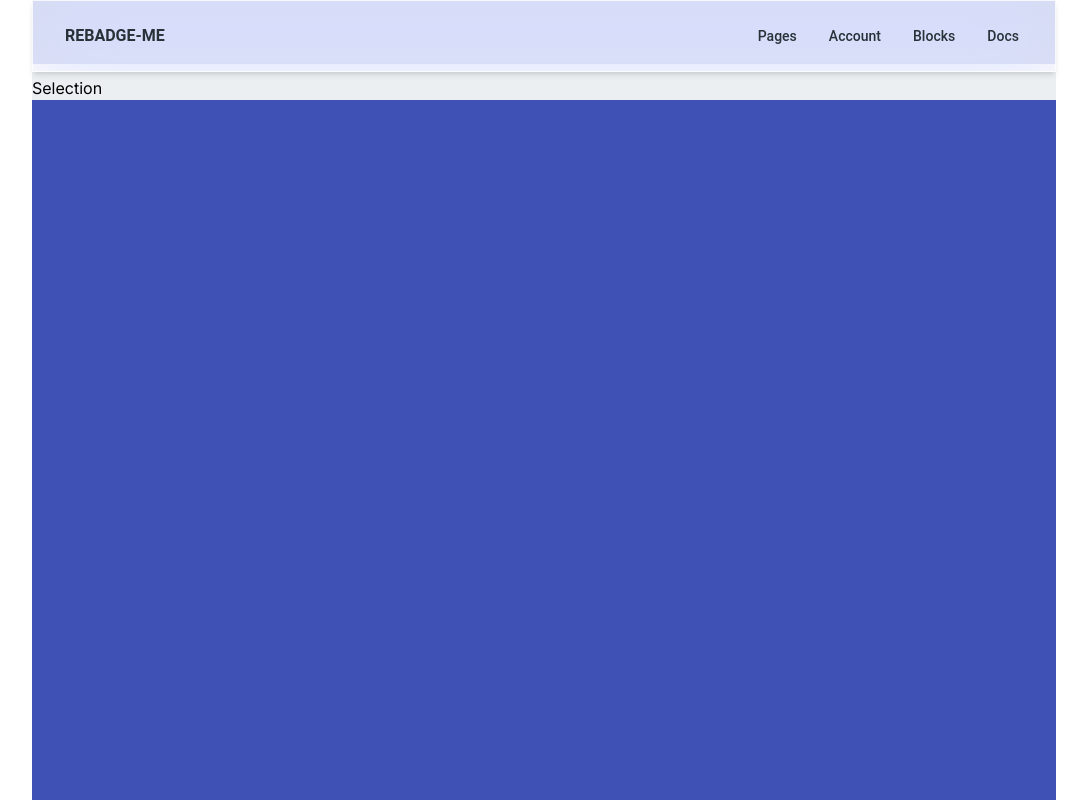
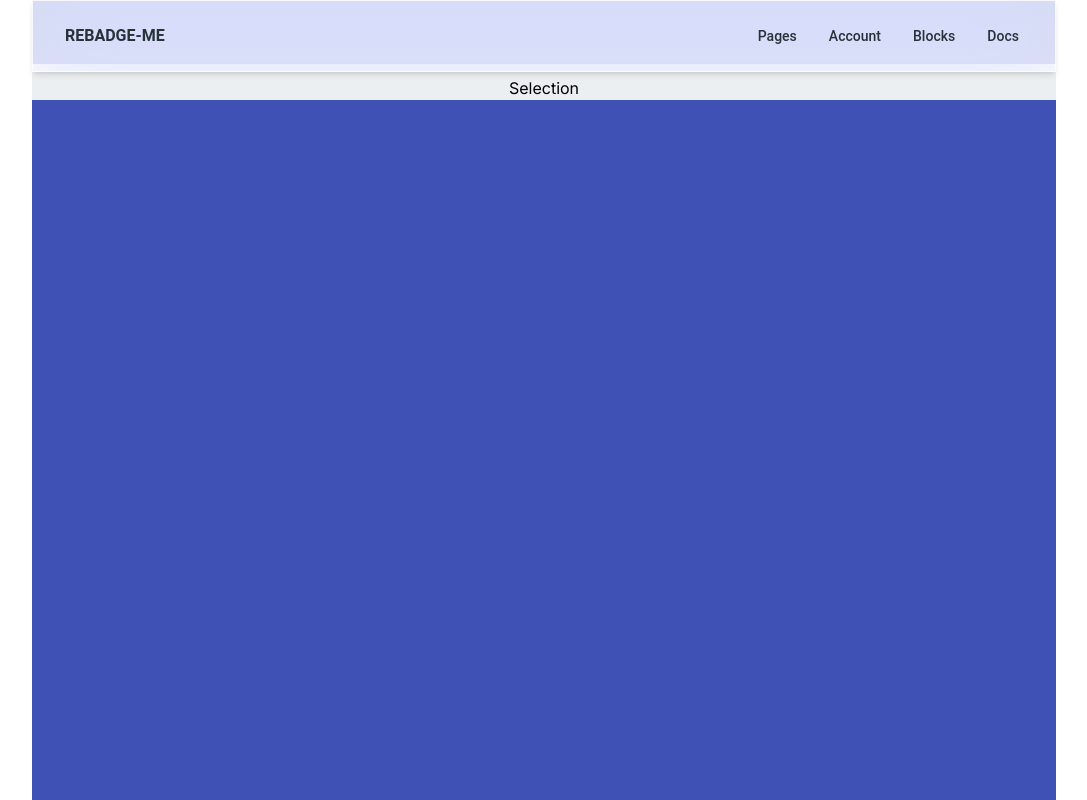
Before and after one commit to RE-BADGEME/fe, a Next.js app: page /dashboard/selection in a window 1280 px wide. Shown: the whole page, without its empty margins (96-1183 px from the left). Built offline with nearby package versions, Linux system fonts and the light colour scheme.

Commit message:
Feat : 배너 폴더 제작

```diff
--- /dev/null
+++ b/app/home/banner.tsx
@@ -0,0 +1,7 @@
+import React from 'react';
+
+const HomeBanner = () => {
+  return <div>banner</div>;
+};
+
+export default HomeBanner;
--- a/components/Common/Template/HeaderTemplate.tsx
+++ b/components/Common/Template/HeaderTemplate.tsx
@@ -7,7 +7,7 @@ const HeaderTemplate = ({ children }: { children: ReactNode }) => {
       <div className="absolute w-full z-50">
         <NavbarSimple />
       </div>
-      <div className="absolute w-full top-16 pt-3 bg-blue-gray-50">
+      <div className="absolute w-full flex flex-col items-center top-16 pt-3 bg-blue-gray-50">
         {children}
       </div>
     </section>
--- /dev/null
+++ b/components/Home/Banner/Banner.tsx
@@ -0,0 +1,7 @@
+import React from 'react';
+
+const Banner = () => {
+  return <div>Banner</div>;
+};
+
+export default Banner;
```
